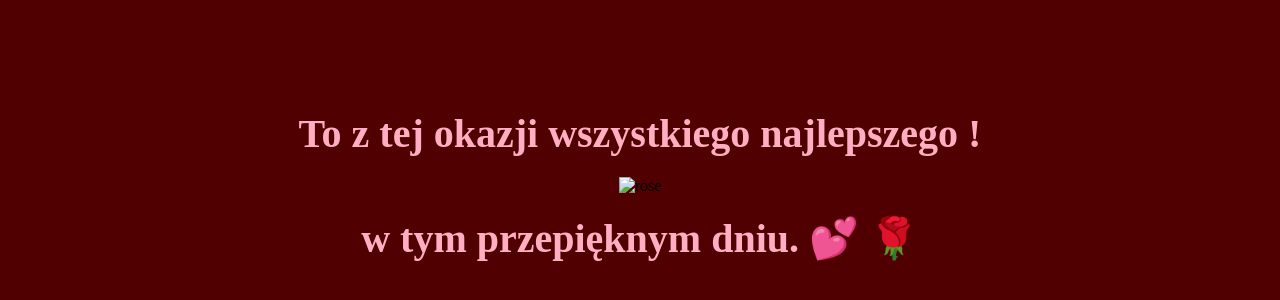
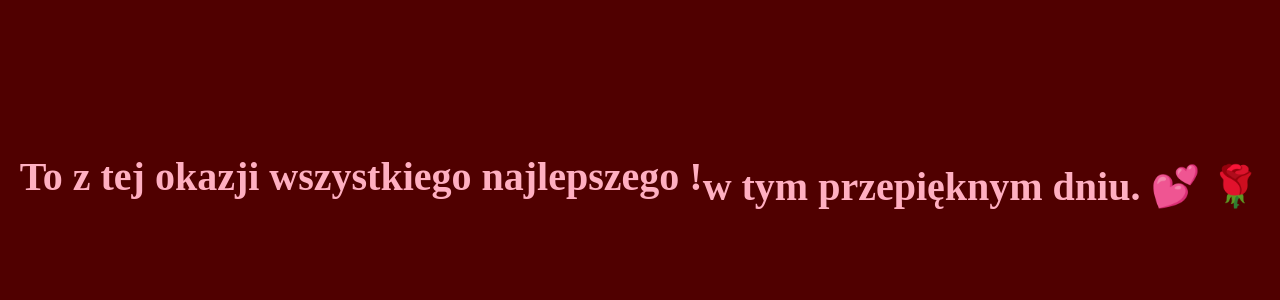
Before and after one commit to AdrianChudobinski/Dzie-Kobiet, a plain HTML site: page yes.html in a window 1280 px wide. Shown: the part 232-532 px from the top of the page. Drawn offline with Linux system fonts and the light colour scheme.

Commit message:
Update yes.html

```diff
--- a/yes.html
+++ b/yes.html
@@ -9,8 +9,6 @@
             <div >
                 <h1 class = "header_text">To z tej okazji wszystkiego najlepszego !</h1>
             </div>
-            <div class="gif_container">
-                <img class="raccon_image" src="" alt="rose">
             </div>
             <p class = "text">w tym przepięknym dniu.  💕 🌹 </p>
         </div>
```
